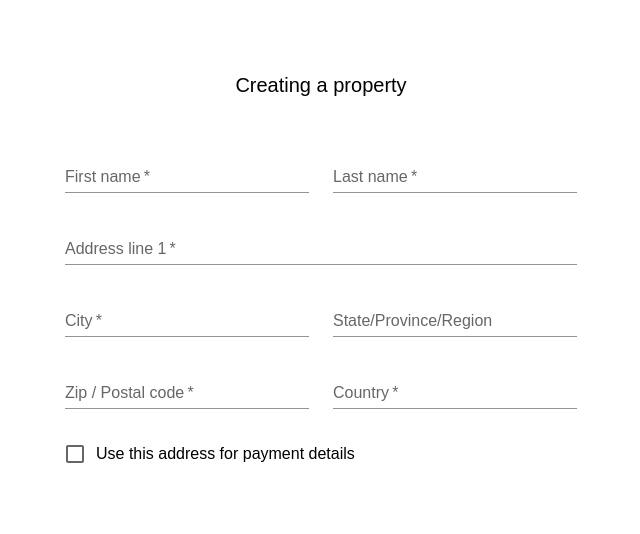
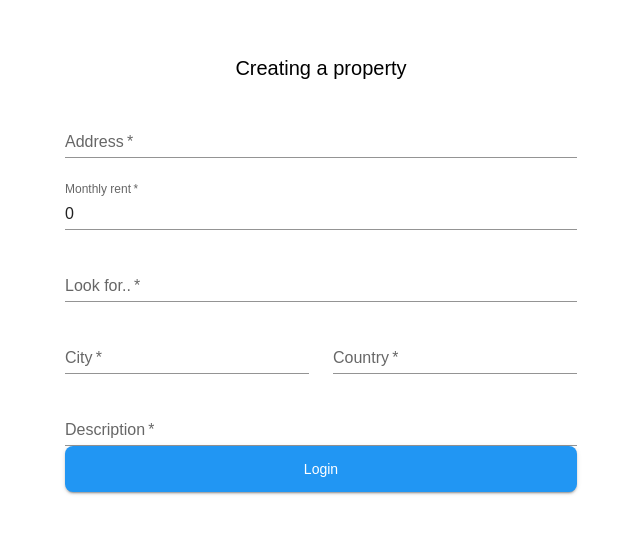
Before and after one commit to Arihan10/6inder, a React (Create React App) app in the folder frontend/: page /property in a window 1280 px wide. Shown: the part 128-662 px from the top of the page, without its empty margins (319-959 px from the left). Built offline with nearby package versions, Linux system fonts and the light colour scheme.

Commit message:
Property

```diff
--- a/frontend/src/components/PropertyPage/index.tsx
+++ b/frontend/src/components/PropertyPage/index.tsx
@@ -44,7 +44,7 @@ export default function PropertyPage() {
         lookFor: "",
         images: [],
         city: "",
-        country: 0,
+        country: "",
         description: "",
     });
     const handleChange = (event) => {
@@ -60,15 +60,15 @@ export default function PropertyPage() {
 
         try {
             let userResponse = await userService.GetUserByEmail(email);
-
-            if (userResponse && userResponse._id) {
-              formData.owner = userResponse._id;
+            console.log(userResponse);
+            if (userResponse && userResponse.data && userResponse.data._id) {
+                formData.owner = userResponse.data._id;
             } else {
-              console.error('User response is undefined or missing _id');
+                console.error('User response is undefined or missing _id');
             }
-          } catch (error) {
+        } catch (error) {
             console.error('Error fetching user:', error);
-          }
+        }
 
         let response = await RentalService.PostRental(formData);
     }
@@ -98,28 +98,28 @@ export default function PropertyPage() {
 
                         <FormGroup>
                             <Grid container spacing={3}>
-                                <Grid item xs={12} sm={6}>
-                                    <TextField
-                                        required
-                                        id="firstName"
-                                        name="firstName"
-                                        label="First name"
-                                        fullWidth
-                                        autoComplete="given-name"
-                                        variant="standard"
-                                    />
-                                </Grid>
-                                <Grid item xs={12} sm={6}>
-                                    <TextField
-                                        required
-                                        id="lastName"
-                                        name="lastName"
-                                        label="Last name"
-                                        fullWidth
-                                        autoComplete="family-name"
-                                        variant="standard"
-                                    />
-                                </Grid>
+                                {/*<Grid item xs={12} sm={6}>*/}
+                                {/*    <TextField*/}
+                                {/*        required*/}
+                                {/*        id="firstName"*/}
+                                {/*        name="firstName"*/}
+                                {/*        label="First name"*/}
+                                {/*        fullWidth*/}
+                                {/*        autoComplete="given-name"*/}
+                                {/*        variant="standard"*/}
+                                {/*    />*/}
+                                {/*</Grid>*/}
+                                {/*<Grid item xs={12} sm={6}>*/}
+                                {/*    <TextField*/}
+                                {/*        required*/}
+                                {/*        id="lastName"*/}
+                                {/*        name="lastName"*/}
+                                {/*        label="Last name"*/}
+                                {/*        fullWidth*/}
+                                {/*        autoComplete="family-name"*/}
+                                {/*        variant="standard"*/}
+                                {/*    />*/}
+                                {/*</Grid>*/}
 
 
                                 {/*Controller for renter/landlord*/}
@@ -127,14 +127,47 @@ export default function PropertyPage() {
                                 <Grid item xs={12}>
                                     <TextField
                                         required
-                                        id="address1"
-                                        name="address1"
-                                        label="Address line 1"
+                                        id="address"
+                                        name="address"
+                                        label="Address"
                                         fullWidth
                                         autoComplete="shipping address-line1"
                                         variant="standard"
+                                        value={formData.address}
+                                        onChange={handleChange}
                                     />
                                 </Grid>
+
+                                <Grid item xs={12}>
+                                    <TextField
+                                        required
+                                        id="price"
+                                        name="price"
+                                        label="Monthly rent"
+                                        fullWidth
+                                        autoComplete="shipping address-line1"
+                                        variant="standard"
+                                        value={formData.price}
+                                        onChange={handleChange}
+                                    />
+                                </Grid>
+
+                                {/*LOOKING FOR */}
+                                <Grid item xs={12}>
+                                    <TextField
+                                        required
+                                        id="lookFor"
+                                        name="lookFor"
+                                        label="Look for.."
+                                        fullWidth
+                                        autoComplete="shipping address-line1"
+                                        variant="standard"
+                                        value={formData.lookFor}
+                                        onChange={handleChange}
+                                    />
+                                </Grid>
+
+                                {/*IMAGES GOES HERE*/}
 
                                 <Grid item xs={12} sm={6}>
                                     <TextField
@@ -143,30 +176,33 @@ export default function PropertyPage() {
                                         name="city"
                                         label="City"
                                         fullWidth
-                                        autoComplete="shipping address-level2"
                                         variant="standard"
+                                        value={formData.city}
+                                        onChange={handleChange}
                                     />
                                 </Grid>
-                                <Grid item xs={12} sm={6}>
-                                    <TextField
-                                        id="state"
-                                        name="state"
-                                        label="State/Province/Region"
-                                        fullWidth
-                                        variant="standard"
-                                    />
-                                </Grid>
-                                <Grid item xs={12} sm={6}>
-                                    <TextField
-                                        required
-                                        id="zip"
-                                        name="zip"
-                                        label="Zip / Postal code"
-                                        fullWidth
-                                        autoComplete="shipping postal-code"
-                                        variant="standard"
-                                    />
-                                </Grid>
+
+                                {/*<Grid item xs={12} sm={6}>*/}
+                                {/*    <TextField*/}
+                                {/*        id="state"*/}
+                                {/*        name="state"*/}
+                                {/*        label="State/Province/Region"*/}
+                                {/*        fullWidth*/}
+                                {/*        variant="standard"*/}
+                                {/*    />*/}
+                                {/*</Grid>*/}
+
+                                {/*<Grid item xs={12} sm={6}>*/}
+                                {/*    <TextField*/}
+                                {/*        required*/}
+                                {/*        id="zip"*/}
+                                {/*        name="zip"*/}
+                                {/*        label="Zip / Postal code"*/}
+                                {/*        fullWidth*/}
+                                {/*        autoComplete="shipping postal-code"*/}
+                                {/*        variant="standard"*/}
+                                {/*    />*/}
+                                {/*</Grid>*/}
                                 <Grid item xs={12} sm={6}>
                                     <TextField
                                         required
@@ -176,15 +212,39 @@ export default function PropertyPage() {
                                         fullWidth
                                         autoComplete="shipping country"
                                         variant="standard"
+                                        value={formData.country}
+                                        onChange={handleChange}
                                     />
                                 </Grid>
+
                                 <Grid item xs={12}>
-                                    <FormControlLabel
-                                        control={<Checkbox color="secondary" name="saveAddress" value="yes"/>}
-                                        label="Use this address for payment details"
+                                    <TextField
+                                        required
+                                        id="description"
+                                        name="description"
+                                        label="Description"
+                                        fullWidth
+                                        variant="standard"
+                                        value={formData.description}
+                                        onChange={handleChange}
                                     />
                                 </Grid>
+                                {/*<Grid item xs={12}>*/}
+                                {/*    <FormControlLabel*/}
+                                {/*        control={<Checkbox color="secondary" name="saveAddress" value="yes"/>}*/}
+                                {/*        label="Use this address for payment details"*/}
+                                {/*    />*/}
+                                {/*</Grid>*/}
                             </Grid>
+                            <Button
+                                variant="contained"
+                                sx={{width: "100%", height: 46, textTransform: "none", borderRadius: 2}}
+                                onClick={() => createProperty()}
+                                disabled={false}
+                            >
+                                Login
+                                {/*{<CircularProgress size={15} sx={{ml: 1, color: "#000", opacity: 0.5}}/>}*/}
+                            </Button>
                         </FormGroup>
                     </React.Fragment>
                 </Box>
```
